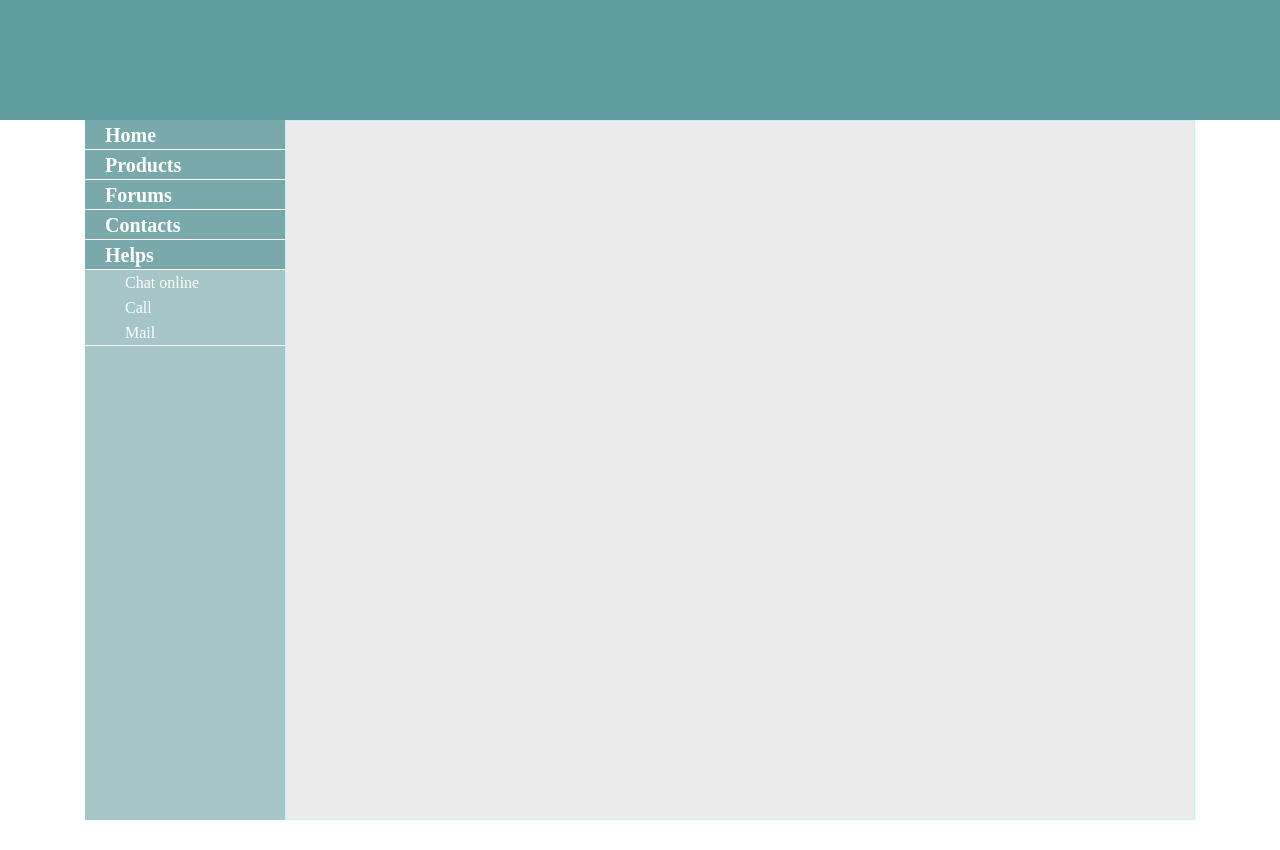
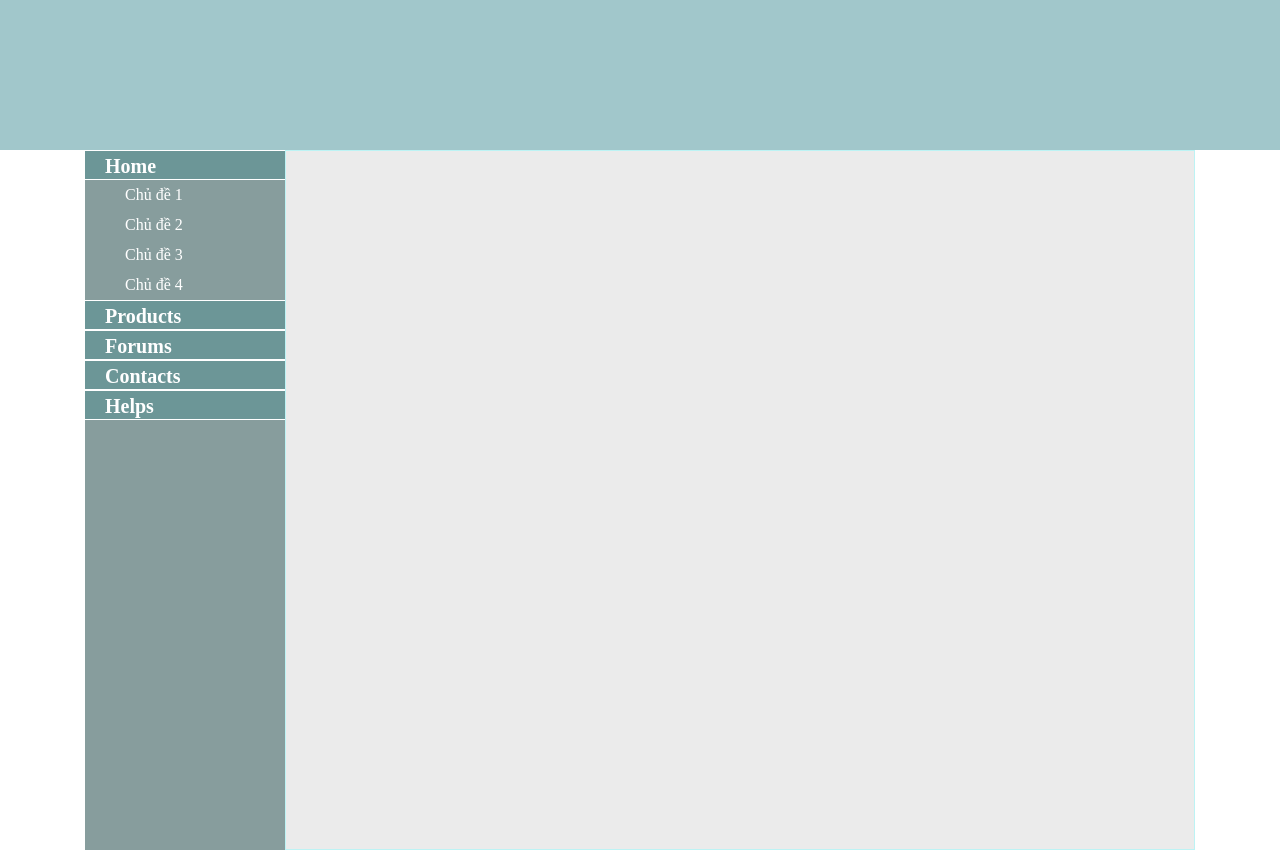
Before and after one commit to Vanchiendtvt/accordionMenu, a plain HTML site: page index.html in a window 1280 px wide. Both pictures are taken after a click on the link "Home". Before the commit the page ends 820 px from the top, so only its background shows below. Drawn offline with Linux system fonts and the light colour scheme.

Commit message:
Add files via upload

```diff
--- a/index.html
+++ b/index.html
@@ -6,10 +6,10 @@
     <meta http-equiv="X-UA-Compatible" content="ie=edge">
     <script src="script.js"></script>
     <link rel="stylesheet" href="style.css">
-    <title>JavaScrip</title>
+    <title>Accordion</title>
 </head>
 <body>
-    <div id="header"></div>
+    <header></header>
     <div id="wraper">
         <div id="menubar">
             <ul>
@@ -62,5 +62,4 @@
         <div id="content"></div>
     </div>
 </body>
-<script src="script.js"></script>
 </html>
--- a/script.js
+++ b/script.js
@@ -1,20 +1,34 @@
+function startJS(){
 var accordion = document.getElementsByClassName('accordion');
 for(var i = 0; i< accordion.length;i++){
     createMenuAC(accordion[i]);
+};
+
+function clikSub(element){
+    for(var j =1; j < element.childNodes.length; j = j+2 ){
+        element.childNodes[j].addEventListener('click',(event) =>{
+            event.stopPropagation();
+        });
+    }
 }
 
 function createMenuAC(element){
-    //console.log(element);
-    tbn = element.childNodes[1];
-    mnAC = element.childNodes[3];
-    tbn.addEventListener('click',function(event){
+    var mnAC = element.childNodes[3];
+    clikSub(mnAC);
+    element.addEventListener('click',function(event){
         event.preventDefault();
-        console.log(mnAC);
-        if(mnAC.style.display == 'none' || mnAC.style.display == ''){
-            mnAC.style.display = 'block';
-        } else {mnAC.style.display ='none'}
-    })
-    tbn.addEventListener('blur',function(event){
-        mnAC.style.display ='none'
-    })
+        if( mnAC.style.height == '0px'||mnAC.style.height == ''){
+            mnAC.style.height = '120px';
+            }
+         else { mnAC.style.height = '0px';}
+    });
+    element.addEventListener('blur',(event)=>{
+        console.log('ham blur');
+        mnAC.style.height = '0px';
+    });
+
+};
 }
+window.addEventListener('load',function(){
+    startJS();
+});
--- a/style.css
+++ b/style.css
@@ -9,10 +9,9 @@ a{
 li{
     list-style: none;
 }
-#header{
-    width: 100%;
-    height: 120px;
-    background-color:cadetblue;
+header{
+    height: 150px;
+    background-color: rgba(122, 175, 181, 0.7);
 }
 #wraper{
     max-width: 1110px;
@@ -21,13 +20,14 @@ li{
 }
 #menubar{
     width: 200px;
-    background: rgba(84, 145, 147, 0.524);
+    background: rgba(28, 69, 70, 0.524);
 }
 .accordionBtn{
     color:white;
     font-size: 20px;
     padding-left:20px;
     border-bottom: solid white 1px;
+    border-top: solid white 1px;
     display: block;
     background: rgba(84, 145, 147, 0.524);
     height: 30px;
@@ -35,14 +35,19 @@ li{
     font-weight: bold;
 }
 .accordionMenu{
-    display: none;
-    padding-left:40px;
-    border-bottom: solid white 1px;
+    transition: height 0.5s;
+    height: 0px;
+    overflow: hidden;
+}
+#menubar ul li ul li{
+    transition: height 0.5s ease-in;
 }
 #menubar ul li ul a{
+    padding-left:40px;
+    line-height: 30px;
+    font-size: 16px;
     color:white;
-    height: 25px;
-    line-height: 25px;
+    display: block;
 }
 #content{
     border:solid 1px rgba(175, 246, 248, 0.758);
```
